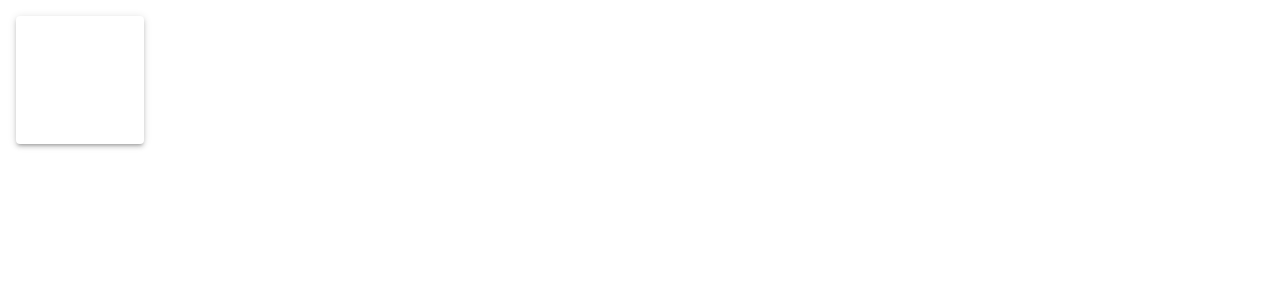
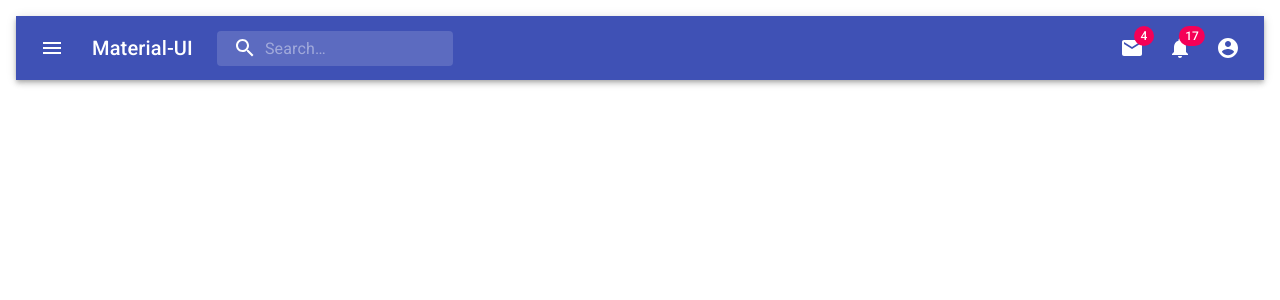
Before and after one commit to ismardoi2001/covid19-app, a React (Create React App) app: page / in a window 1280 px wide. Shown: the top 300 px of the page. Built offline with nearby package versions, Linux system fonts and the light colour scheme.

Commit message:
update matarils-ui navbar

```diff
--- a/src/App.js
+++ b/src/App.js
@@ -1,6 +1,7 @@
 import React from 'react';
 import { makeStyles } from '@material-ui/core/styles';
 import Paper from '@material-ui/core/Paper';
+import NavBar from './components/NavBar';
 
 const useStyles = makeStyles((theme) => ({
   root: {
@@ -20,9 +21,10 @@
 
   return (
     <div className={classes.root}>
-    <Paper elevation={3} />
+    <NavBar />
   </div>
   );
+
 }
 
 export default App;
--- /dev/null
+++ b/src/components/NavBar.js
@@ -0,0 +1,232 @@
+import React from 'react';
+import { fade, makeStyles } from '@material-ui/core/styles';
+import AppBar from '@material-ui/core/AppBar';
+import Toolbar from '@material-ui/core/Toolbar';
+import IconButton from '@material-ui/core/IconButton';
+import Typography from '@material-ui/core/Typography';
+import InputBase from '@material-ui/core/InputBase';
+import Badge from '@material-ui/core/Badge';
+import MenuItem from '@material-ui/core/MenuItem';
+import Menu from '@material-ui/core/Menu';
+import MenuIcon from '@material-ui/icons/Menu';
+import SearchIcon from '@material-ui/icons/Search';
+import AccountCircle from '@material-ui/icons/AccountCircle';
+import MailIcon from '@material-ui/icons/Mail';
+import NotificationsIcon from '@material-ui/icons/Notifications';
+import MoreIcon from '@material-ui/icons/MoreVert';
+
+const useStyles = makeStyles((theme) => ({
+  grow: {
+    flexGrow: 1,
+  },
+  menuButton: {
+    marginRight: theme.spacing(2),
+  },
+  title: {
+    display: 'none',
+    [theme.breakpoints.up('sm')]: {
+      display: 'block',
+    },
+  },
+  search: {
+    position: 'relative',
+    borderRadius: theme.shape.borderRadius,
+    backgroundColor: fade(theme.palette.common.white, 0.15),
+    '&:hover': {
+      backgroundColor: fade(theme.palette.common.white, 0.25),
+    },
+    marginRight: theme.spacing(2),
+    marginLeft: 0,
+    width: '100%',
+    [theme.breakpoints.up('sm')]: {
+      marginLeft: theme.spacing(3),
+      width: 'auto',
+    },
+  },
+  searchIcon: {
+    padding: theme.spacing(0, 2),
+    height: '100%',
+    position: 'absolute',
+    pointerEvents: 'none',
+    display: 'flex',
+    alignItems: 'center',
+    justifyContent: 'center',
+  },
+  inputRoot: {
+    color: 'inherit',
+  },
+  inputInput: {
+    padding: theme.spacing(1, 1, 1, 0),
+    // vertical padding + font size from searchIcon
+    paddingLeft: `calc(1em + ${theme.spacing(4)}px)`,
+    transition: theme.transitions.create('width'),
+    width: '100%',
+    [theme.breakpoints.up('md')]: {
+      width: '20ch',
+    },
+  },
+  sectionDesktop: {
+    display: 'none',
+    [theme.breakpoints.up('md')]: {
+      display: 'flex',
+    },
+  },
+  sectionMobile: {
+    display: 'flex',
+    [theme.breakpoints.up('md')]: {
+      display: 'none',
+    },
+  },
+}));
+
+export default function PrimarySearchAppBar() {
+  const classes = useStyles();
+  const [anchorEl, setAnchorEl] = React.useState(null);
+  const [mobileMoreAnchorEl, setMobileMoreAnchorEl] = React.useState(null);
+
+  const isMenuOpen = Boolean(anchorEl);
+  const isMobileMenuOpen = Boolean(mobileMoreAnchorEl);
+
+  const handleProfileMenuOpen = (event) => {
+    setAnchorEl(event.currentTarget);
+  };
+
+  const handleMobileMenuClose = () => {
+    setMobileMoreAnchorEl(null);
+  };
+
+  const handleMenuClose = () => {
+    setAnchorEl(null);
+    handleMobileMenuClose();
+  };
+
+  const handleMobileMenuOpen = (event) => {
+    setMobileMoreAnchorEl(event.currentTarget);
+  };
+
+  const menuId = 'primary-search-account-menu';
+  const renderMenu = (
+    <Menu
+      anchorEl={anchorEl}
+      anchorOrigin={{ vertical: 'top', horizontal: 'right' }}
+      id={menuId}
+      keepMounted
+      transformOrigin={{ vertical: 'top', horizontal: 'right' }}
+      open={isMenuOpen}
+      onClose={handleMenuClose}
+    >
+      <MenuItem onClick={handleMenuClose}>Profile</MenuItem>
+      <MenuItem onClick={handleMenuClose}>My account</MenuItem>
+    </Menu>
+  );
+
+  const mobileMenuId = 'primary-search-account-menu-mobile';
+  const renderMobileMenu = (
+    <Menu
+      anchorEl={mobileMoreAnchorEl}
+      anchorOrigin={{ vertical: 'top', horizontal: 'right' }}
+      id={mobileMenuId}
+      keepMounted
+      transformOrigin={{ vertical: 'top', horizontal: 'right' }}
+      open={isMobileMenuOpen}
+      onClose={handleMobileMenuClose}
+    >
+      <MenuItem>
+        <IconButton aria-label="show 4 new mails" color="inherit">
+          <Badge badgeContent={4} color="secondary">
+            <MailIcon />
+          </Badge>
+        </IconButton>
+        <p>Messages</p>
+      </MenuItem>
+      <MenuItem>
+        <IconButton aria-label="show 11 new notifications" color="inherit">
+          <Badge badgeContent={11} color="secondary">
+            <NotificationsIcon />
+          </Badge>
+        </IconButton>
+        <p>Notifications</p>
+      </MenuItem>
+      <MenuItem onClick={handleProfileMenuOpen}>
+        <IconButton
+          aria-label="account of current user"
+          aria-controls="primary-search-account-menu"
+          aria-haspopup="true"
+          color="inherit"
+        >
+          <AccountCircle />
+        </IconButton>
+        <p>Profile</p>
+      </MenuItem>
+    </Menu>
+  );
+
+  return (
+    <div className={classes.grow}>
+      <AppBar position="static">
+        <Toolbar>
+          <IconButton
+            edge="start"
+            className={classes.menuButton}
+            color="inherit"
+            aria-label="open drawer"
+          >
+            <MenuIcon />
+          </IconButton>
+          <Typography className={classes.title} variant="h6" noWrap>
+            Material-UI
+          </Typography>
+          <div className={classes.search}>
+            <div className={classes.searchIcon}>
+              <SearchIcon />
+            </div>
+            <InputBase
+              placeholder="Search…"
+              classes={{
+                root: classes.inputRoot,
+                input: classes.inputInput,
+              }}
+              inputProps={{ 'aria-label': 'search' }}
+            />
+          </div>
+          <div className={classes.grow} />
+          <div className={classes.sectionDesktop}>
+            <IconButton aria-label="show 4 new mails" color="inherit">
+              <Badge badgeContent={4} color="secondary">
+                <MailIcon />
+              </Badge>
+            </IconButton>
+            <IconButton aria-label="show 17 new notifications" color="inherit">
+              <Badge badgeContent={17} color="secondary">
+                <NotificationsIcon />
+              </Badge>
+            </IconButton>
+            <IconButton
+              edge="end"
+              aria-label="account of current user"
+              aria-controls={menuId}
+              aria-haspopup="true"
+              onClick={handleProfileMenuOpen}
+              color="inherit"
+            >
+              <AccountCircle />
+            </IconButton>
+          </div>
+          <div className={classes.sectionMobile}>
+            <IconButton
+              aria-label="show more"
+              aria-controls={mobileMenuId}
+              aria-haspopup="true"
+              onClick={handleMobileMenuOpen}
+              color="inherit"
+            >
+              <MoreIcon />
+            </IconButton>
+          </div>
+        </Toolbar>
+      </AppBar>
+      {renderMobileMenu}
+      {renderMenu}
+    </div>
+  );
+}
```
